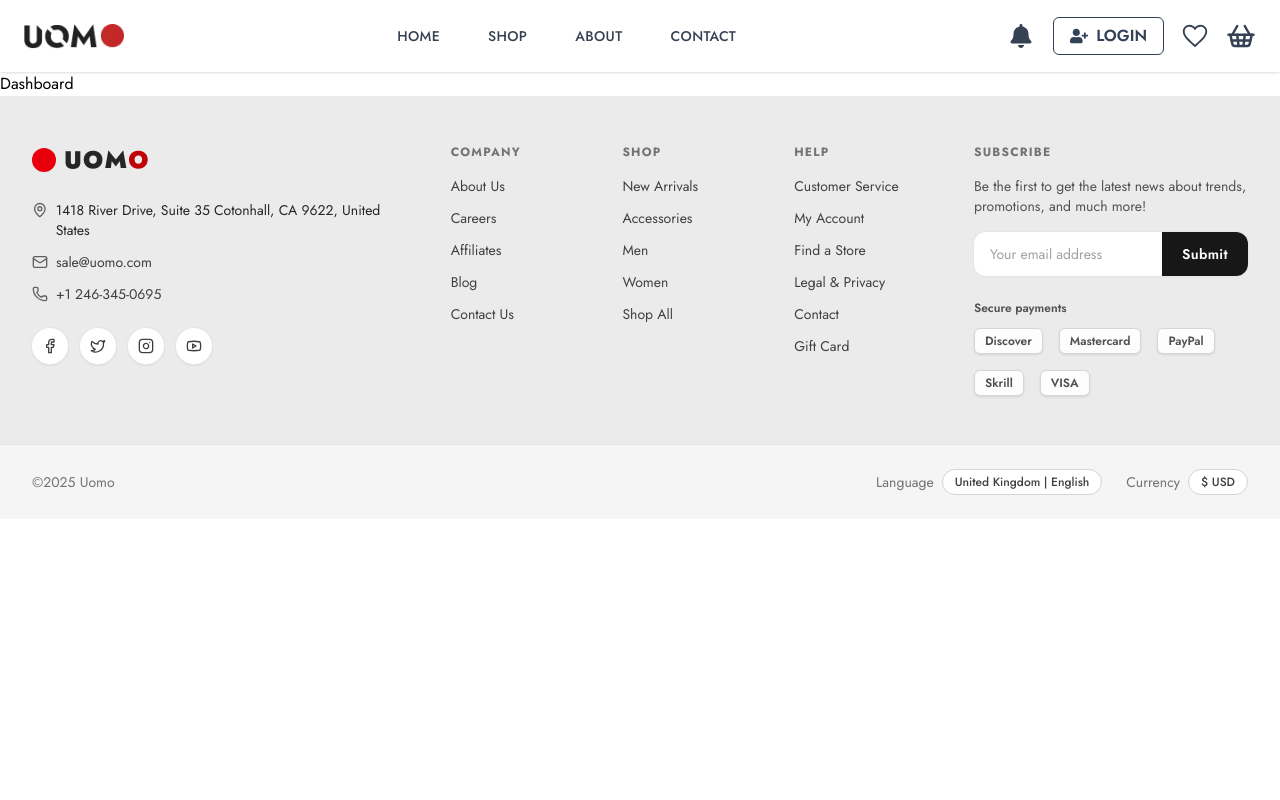
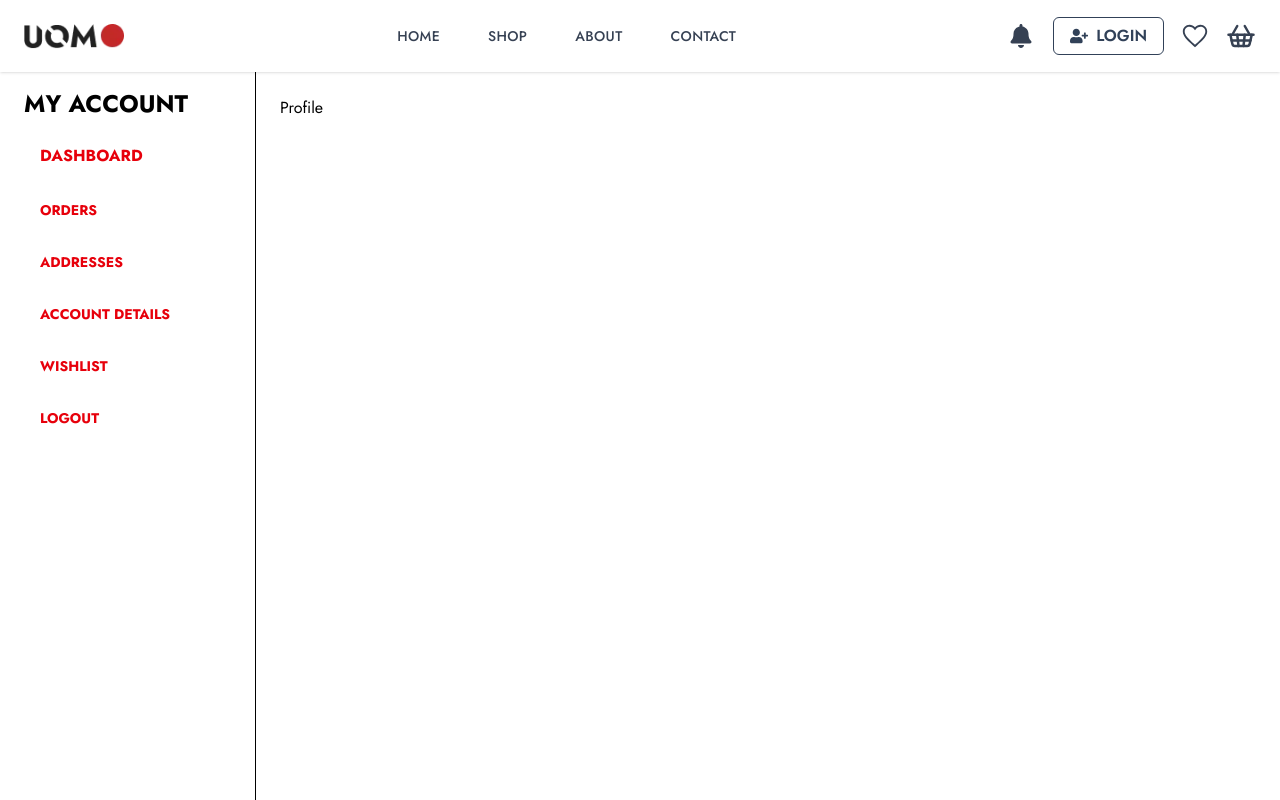
Before and after one commit to Pervaz11/UomoClothingApp-FinalProject, a React (Vite) app in the folder client/: page /dashboard in a window 1280 px wide. Shown: the top 800 px of the page. Built offline with nearby package versions, Linux system fonts and the light colour scheme.

Commit message:
feat(ui): implement dashboard page UI

```diff
--- a/client/src/pages/client/Dashboard.tsx
+++ b/client/src/pages/client/Dashboard.tsx
@@ -1,8 +1,113 @@
+import { useState, lazy, Suspense } from "react";
+import { useNavigate } from "react-router-dom";
 
-const Dashboard = () => {
+// Lazy load components
+const Profile = lazy(() => import("./Profile"));
+const Orders = lazy(() => import("./Orders"));
+const Addresses = lazy(() => import("./Addresses"));
+const AccountDetails = lazy(() => import("./AccountDetails"));
+const Wishlist = lazy(() => import("./WishList"));
+
+export default function Dashboard() {
+  const [activeTab, setActiveTab] = useState("dashboard");
+  const [tabLoading, setTabLoading] = useState(false);
+  const navigate = useNavigate();
+
+  const handleTabClick = (tab: string) => {
+    if (tab === activeTab) return;
+    setTabLoading(true);
+
+    setTimeout(() => {
+      setActiveTab(tab);
+      setTabLoading(false);
+    }, 500); // spinner effekti üçün 500ms gecikmə
+  };
+
+  const handleLogout = () => {
+    navigate("/");
+  };
+
+  const renderComponent = () => {
+    switch (activeTab) {
+      case "orders":
+        return <Orders />;
+      case "addresses":
+        return <Addresses />;
+      case "account":
+        return <AccountDetails />;
+      case "wishlist":
+        return <Wishlist />;
+      default:
+        return <Profile />;
+    }
+  };
+
   return (
-    <div>Dashboard</div>
-  )
+    <div className="flex min-h-screen">
+      {/* Sidebar */}
+      <aside className="w-64 border-r">
+        <h2 className="text-2xl font-bold px-6 py-4">MY ACCOUNT</h2>
+        <nav className="flex flex-col space-y-4 px-6">
+          <button
+            className={`text-left text-red-600 font-bold hover:text-black transition relative px-4 py-2  dark:hover:text-black before:absolute before:bottom-0 before:left-4 before:w-0 before:h-[2px] before:bg-black dark:before:bg-black before:transition-all hover:scale-110 duration-500 before:duration-300 hover:before:w-7 ${activeTab === "dashboard" ? "text-red-600 font-bold" : ""
+              }`}
+            onClick={() => handleTabClick("dashboard")}
+          >
+            DASHBOARD
+          </button>
+          <button
+            className={`text-left hover:scale-110 duration-500 text-red-600 font-bold hover:text-black transition relative px-4 py-2 dark:hover:text-black before:absolute before:bottom-0 before:left-4 before:w-0 before:h-[2px] before:bg-black dark:before:bg-black before:transition-all text-sm before:duration-300 hover:before:w-7 ${activeTab === "orders" ? "text-red-600 font-bold" : ""
+              }`}
+            onClick={() => handleTabClick("orders")}
+          >
+            ORDERS
+          </button>
+          <button
+            className={`text-left hover:scale-110 duration-500 text-red-600 font-bold hover:text-black transition relative px-4 py-2 dark:hover:text-black before:absolute before:bottom-0 before:left-4 before:w-0 before:h-[2px] before:bg-black dark:before:bg-black before:transition-all text-sm before:duration-300 hover:before:w-7 ${activeTab === "addresses" ? "text-red-600 font-bold" : ""
+              }`}
+            onClick={() => handleTabClick("addresses")}
+          >
+            ADDRESSES
+          </button>
+          <button
+            className={`text-left hover:scale-110 duration-500 text-red-600 font-bold hover:text-black transition relative px-4 py-2 dark:hover:text-black before:absolute before:bottom-0 before:left-4 before:w-0 before:h-[2px] before:bg-black dark:before:bg-black before:transition-all text-sm before:duration-300 hover:before:w-7 ${activeTab === "account" ? "text-red-600 font-bold" : ""
+              }`}
+            onClick={() => handleTabClick("account")}
+          >
+            ACCOUNT DETAILS
+          </button>
+          <button
+            className={`text-left text-red-600 font-bold hover:text-black transition relative px-4 py-2 hover:scale-110 duration-500  dark:hover:text-black before:absolute before:bottom-0 before:left-4 before:w-0 before:h-[2px] before:bg-black dark:before:bg-black before:transition-all text-sm before:duration-300 hover:before:w-7 ${activeTab === "wishlist" ? "text-red-600 font-bold" : ""
+              }`}
+            onClick={() => handleTabClick("wishlist")}
+          >
+            WISHLIST
+          </button>
+          <button onClick={handleLogout}
+            className="text-left flex gap-3 text-red-600 font-bold hover:text-black transition relative px-4 py-2 hover:scale-110 duration-500  dark:hover:text-black before:absolute before:bottom-0 before:left-4 before:w-0 before:h-[2px] before:bg-black dark:before:bg-black before:transition-all text-sm before:duration-300 hover:before:w-7">
+            LOGOUT
+          </button>
+        </nav>
+      </aside>
+
+      {/* Content */}
+      <main className="flex-1 p-6">
+        {tabLoading ? (
+          <div className="flex justify-center items-center mt-14">
+            <div className="w-10 h-10 border-4 border-gray-300 border-t-black rounded-full animate-spin"></div>
+          </div>
+        ) : (
+          <Suspense
+            fallback={
+              <div className="flex justify-center items-center mt-14">
+                <div className="w-10 h-10 border-4 border-gray-300 border-t-black rounded-full animate-spin"></div>
+              </div>
+            }
+          >
+            {renderComponent()}
+          </Suspense>
+        )}
+      </main>
+    </div>
+  );
 }
-
-export default Dashboard
```
